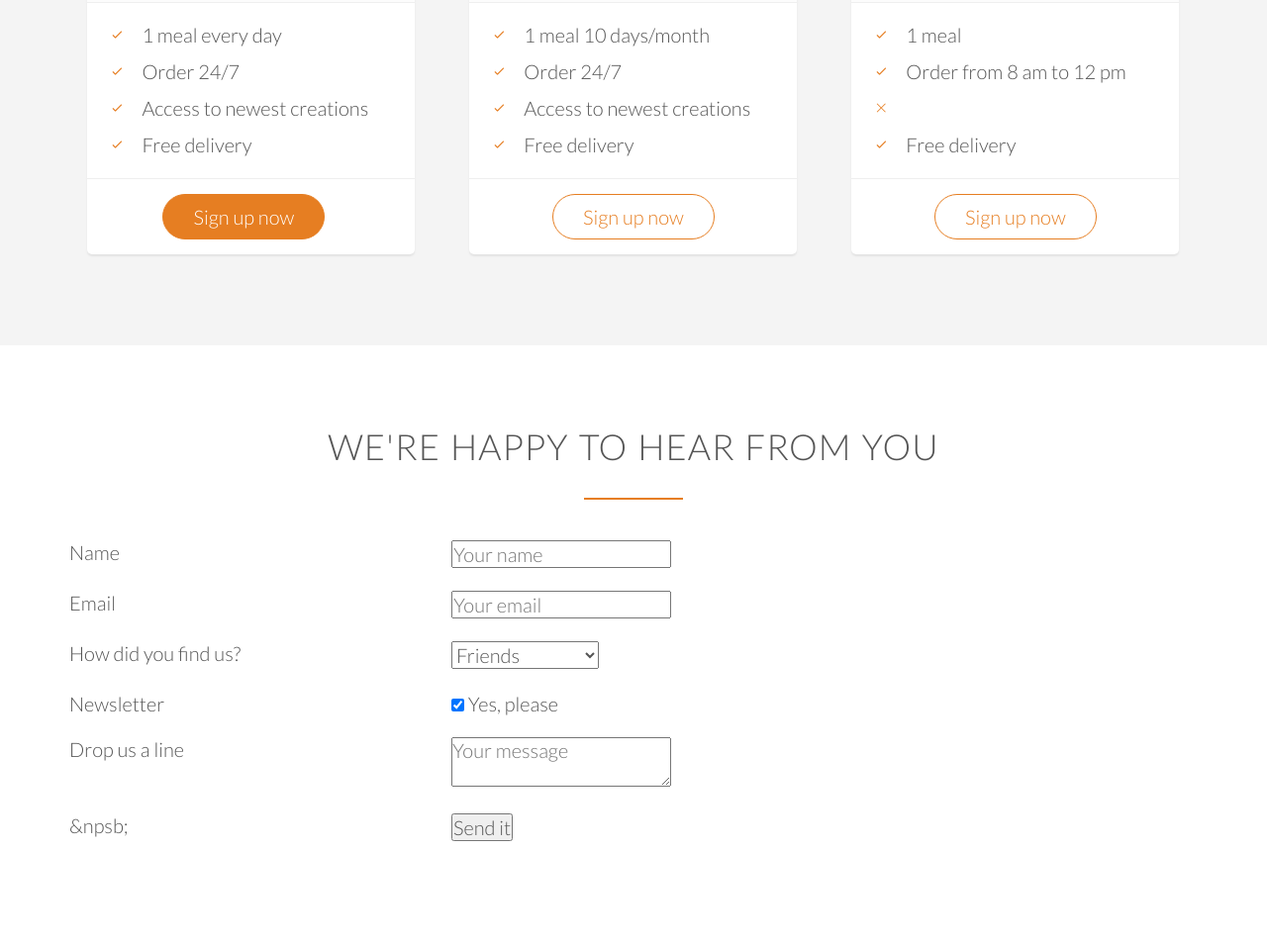
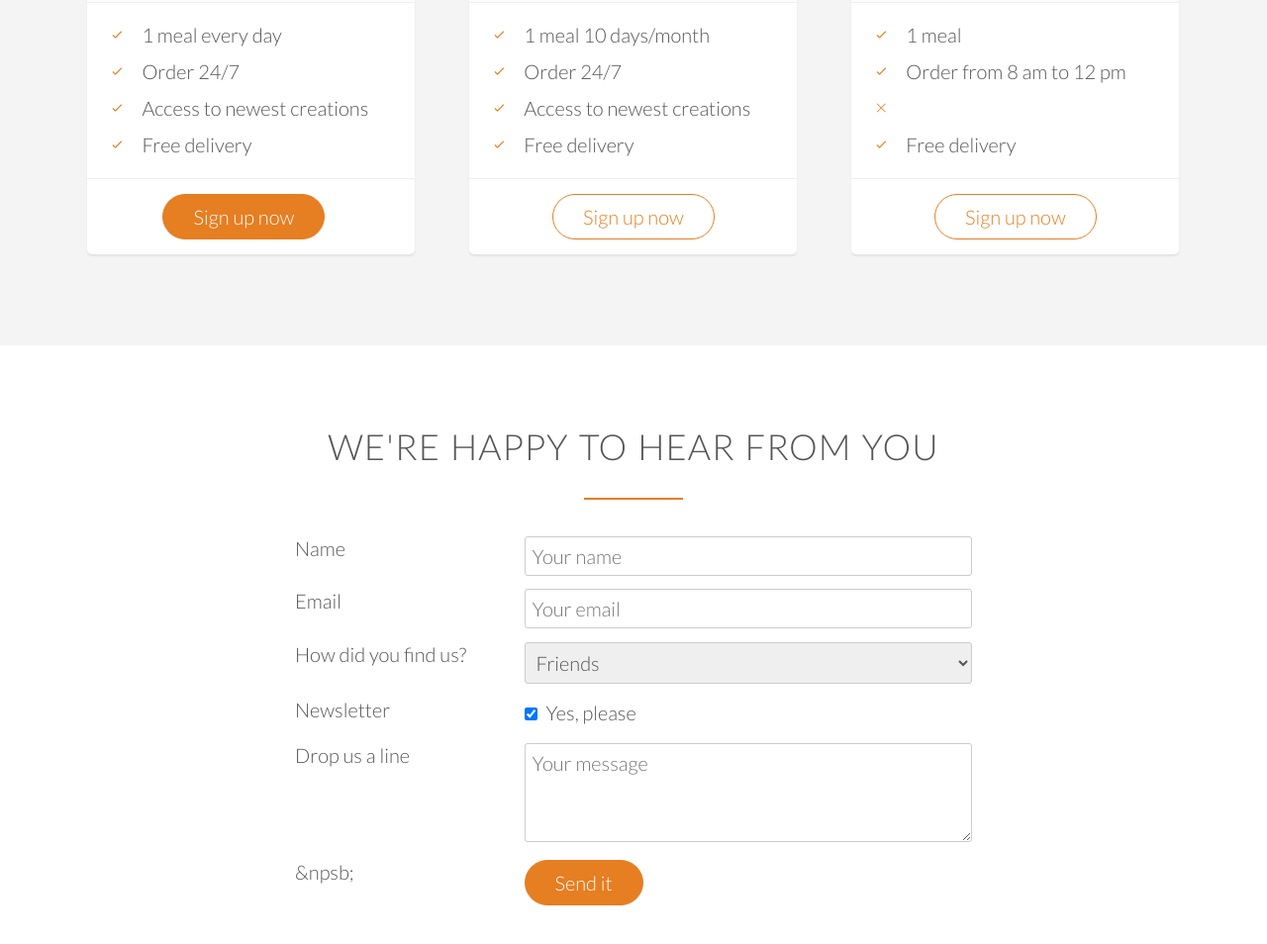
Before and after one commit to cjpuskar/Omnifoods, a website: page client/index.html in a window 1280 px wide. Shown: the part 4300-5254 px from the top of the page at 99% size. Drawn offline with Linux system fonts and the light colour scheme; files whose address does not match are found by name.

Commit message:
[lecture]: building form part 2

```diff
--- a/client/public/css/style.css
+++ b/client/public/css/style.css
@@ -144,7 +144,8 @@ a:active {
 
 /* ----- BUTTONS ----- */
 .btn:link,
-.btn:visited {
+.btn:visited,
+input[type=submit] {
 	display: inline-block;
 	padding: 10px 30px;
 	font-weight: 300;
@@ -154,7 +155,8 @@ a:active {
 }
 
 .btn-full:link,
-.btn-full:visited {
+.btn-full:visited,
+input[type=submit] {
 	background-color: #e67e22;
 	border: 1px solid #e67e22;
 	color: #fff;
@@ -168,7 +170,9 @@ a:active {
 }
 
 .btn:hover,
-.btn:active {
+.btn:active,
+input[type=submit]:hover,
+input[type=submit]:active {
 	background-color: #cf6d17;
 }
 
@@ -452,3 +456,32 @@ cite img {
 .plan-box ul li {
 	padding: 5px 0;
 }
+
+/* ---------------------------------------------- */
+/* FORM
+/* ---------------------------------------------- */
+
+.contact-form {
+	width: 60%;
+	margin: 0 auto;
+}
+
+input[type=text],
+input[type=email],
+select,
+textarea {
+	width: 100%;
+	padding: 7px;
+	border-radius: 3px;
+	border: 1px solid #ccc;
+}
+
+textarea {
+	height: 100px;
+}
+
+input[type=checkbox] {
+	margin: 10px 5px 10px 0;
+}
+
+*:focus {outline: none;}
```
